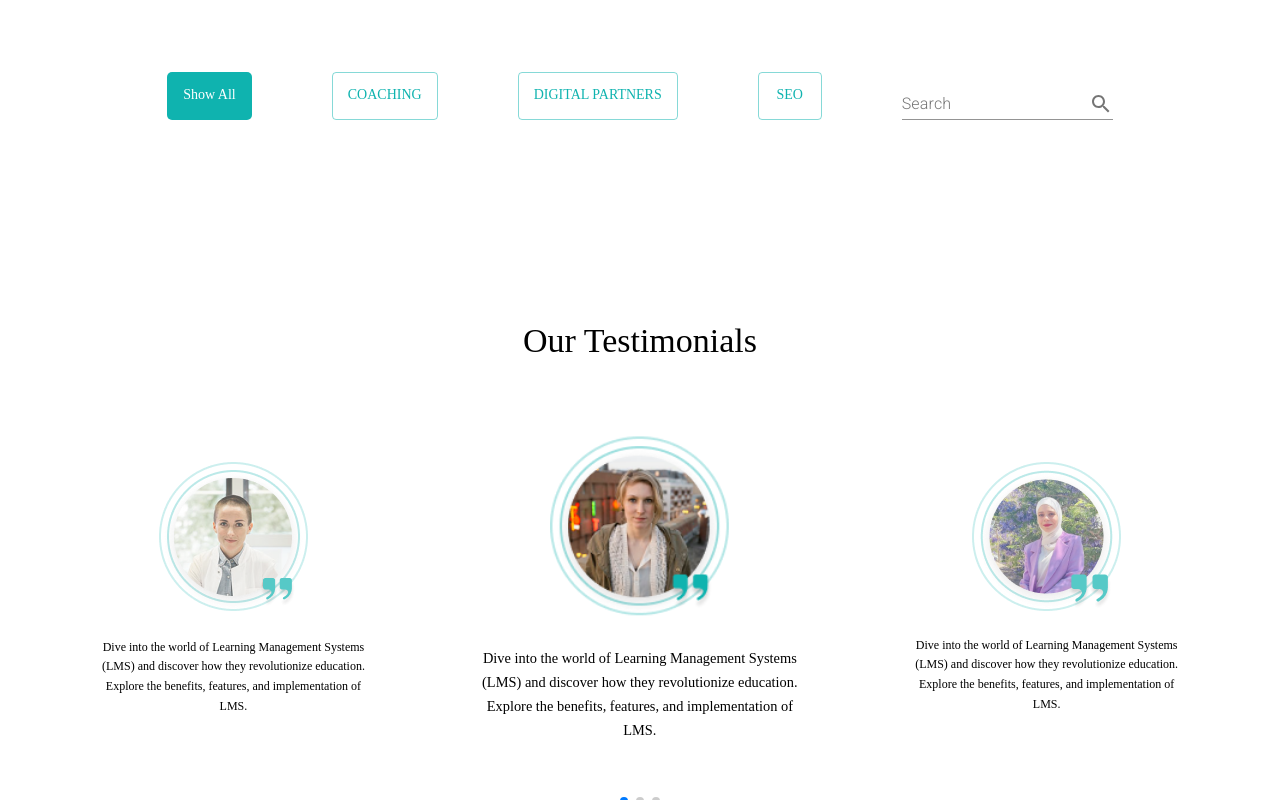
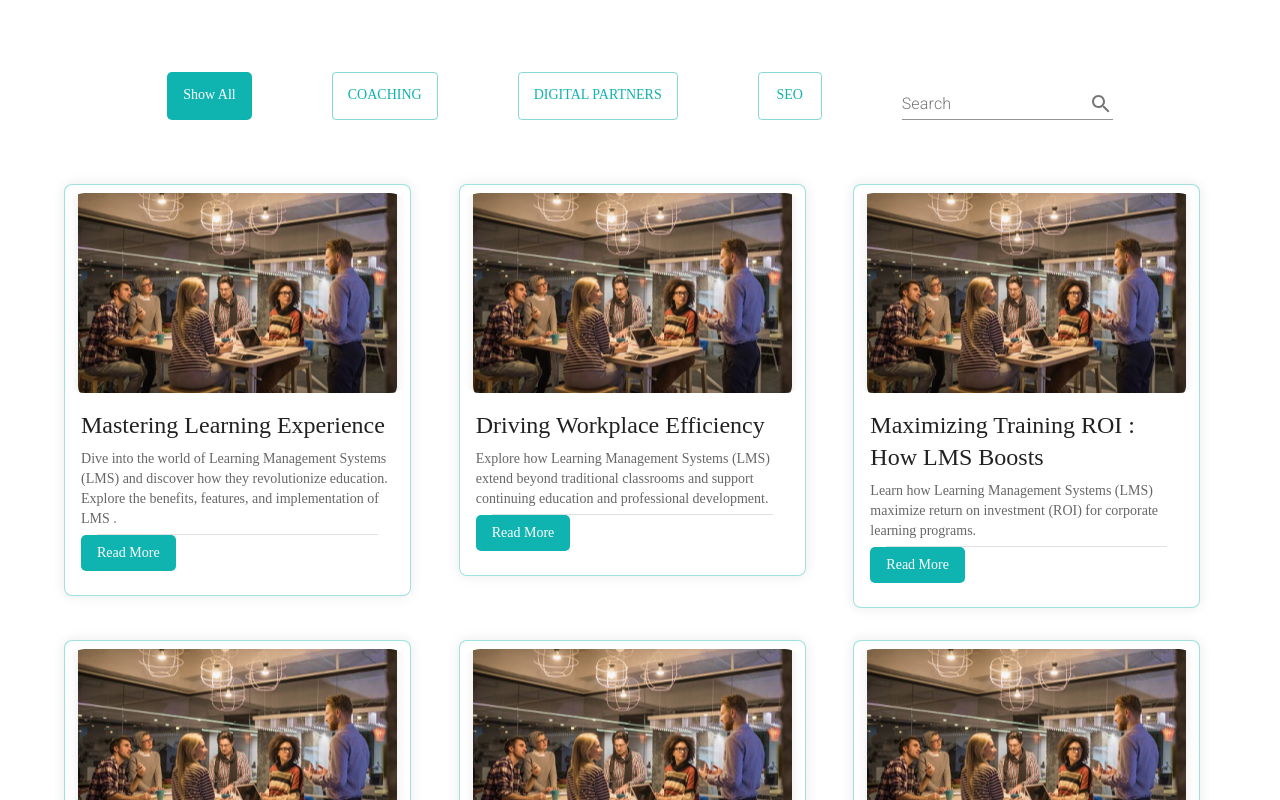
Before and after one commit to marwahaifawi/The-Firm, a React (Create React App) app: page /casePage in a window 1280 px wide. Shown: the part 640-1440 px from the top of the page. Built offline with nearby package versions, Linux system fonts and the light colour scheme; a small style sheet from the web is missing; a web font is replaced by a local one.

Commit message:
make case card

```diff
--- /dev/null
+++ b/src/components/casecard/index.js
@@ -0,0 +1,37 @@
+import React from "react";
+import Card from "@mui/material/Card";
+import CardContent from "@mui/material/CardContent";
+import CardMedia from "@mui/material/CardMedia";
+import Typography from "@mui/material/Typography";
+import Divider from "@mui/material/Divider";
+import Avatar from "@mui/material/Avatar";
+import CardHeader from "@mui/material/CardHeader";
+import ButtonApp from "../../shared/button";
+const CaseCard = ({ image, description, title }) => {
+  return (
+    <Card
+      className="clickable"
+      sx={{
+        maxWidth: 345,
+        paddingTop: 1,
+        borderRadius: 2,
+        border: "1px solid rgba(15, 179, 175, 0.4)",
+        boxShadow: "0px 0px 13px rgba(0, 0, 0, 0.09)",
+      }}
+    >
+      <CardMedia sx={{ height: 200, borderRadius: 5 }} image={image} />
+      <CardContent>
+        <Typography gutterBottom variant="h5" component="div">
+          {title}
+        </Typography>
+        <Typography gutterBottom variant="body2" color="text.secondary">
+          {description}
+        </Typography>
+        <Divider variant="middle" />
+        <ButtonApp variant={"contained"}>Read More</ButtonApp>
+      </CardContent>
+    </Card>
+  );
+};
+
+export default CaseCard;
--- a/src/components/casesfilter/index.js
+++ b/src/components/casesfilter/index.js
@@ -1,14 +1,71 @@
 import React, { useState } from "react";
-import { Stack, CardMedia } from "@mui/material";
+import { Stack, CardMedia, Grid, Container } from "@mui/material";
 import { Typography } from "@mui/material";
 import ButtonApp from "../../shared/button";
 import TextField from "@material-ui/core/TextField";
+import MasteringLearningBlogImg from "../../assets/masteringLearningBlogImg.png";
 import SearchIcon from "@material-ui/icons/Search";
 import InputAdornment from "@material-ui/core/InputAdornment";
+import CaseCard from "../casecard";
 const CasesFilter = () => {
   const [clicked, setClicked] = useState(0);
   const filters = ["Show All", "Coaching", "Digital Partners", "SEO"];
-
+  const blogs = [
+    {
+      title: "Mastering Learning Experience",
+      image: MasteringLearningBlogImg,
+      description:
+        "Dive into the world of Learning Management Systems (LMS) and discover how they revolutionize education. Explore the benefits, features, and implementation of LMS .",
+    },
+    {
+      title: "Driving Workplace Efficiency",
+      image: MasteringLearningBlogImg,
+      description:
+        "Explore how Learning Management Systems (LMS) extend beyond traditional classrooms and support continuing education and professional development. ",
+    },
+    {
+      title: "Maximizing Training ROI : How LMS Boosts",
+      image: MasteringLearningBlogImg,
+      description:
+        "Learn how Learning Management Systems (LMS) maximize return on investment (ROI) for corporate learning programs.",
+    },
+    {
+      title: "Maximizing Training ROI : How LMS Boosts",
+      image: MasteringLearningBlogImg,
+      description:
+        "Learn how Learning Management Systems (LMS) maximize return on investment (ROI) for corporate learning programs.",
+    },
+    {
+      title: "Maximizing Training ROI : How LMS Boosts",
+      image: MasteringLearningBlogImg,
+      description:
+        "Learn how Learning Management Systems (LMS) maximize return on investment (ROI) for corporate learning programs.",
+    },
+    {
+      title: "Maximizing Training ROI : How LMS Boosts",
+      image: MasteringLearningBlogImg,
+      description:
+        "Learn how Learning Management Systems (LMS) maximize return on investment (ROI) for corporate learning programs.",
+    },
+    {
+      title: "Maximizing Training ROI : How LMS Boosts",
+      image: MasteringLearningBlogImg,
+      description:
+        "Learn how Learning Management Systems (LMS) maximize return on investment (ROI) for corporate learning programs.",
+    },
+    {
+      title: "Maximizing Training ROI : How LMS Boosts",
+      image: MasteringLearningBlogImg,
+      description:
+        "Learn how Learning Management Systems (LMS) maximize return on investment (ROI) for corporate learning programs.",
+    },
+    {
+      title: "Maximizing Training ROI : How LMS Boosts",
+      image: MasteringLearningBlogImg,
+      description:
+        "Learn how Learning Management Systems (LMS) maximize return on investment (ROI) for corporate learning programs.",
+    },
+  ];
   return (
     <Stack alignItems="center" p={5}>
       <Stack
@@ -35,6 +92,35 @@ const CasesFilter = () => {
           }}
         />
       </Stack>
+      <Container >
+        <Grid
+          mt={4}
+          container
+          alignItems={{
+            xs: "center",
+            sm: "center",
+            md: "stretch",
+            lg: "stretch",
+          }}
+          justifyContent="center"
+          direction={{ md: "row", lg: "row" }}
+          spacing={4}
+        >
+          {blogs.map((item, index) => (
+            <Grid item xs={4}>
+              <CaseCard
+                key={index}
+                name={item.name}
+                avatar={item.avatar}
+                image={item.image}
+                description={item.description}
+                date={item.date}
+                title={item.title}
+              />
+            </Grid>
+          ))}
+        </Grid>
+      </Container>
     </Stack>
   );
 };
```
